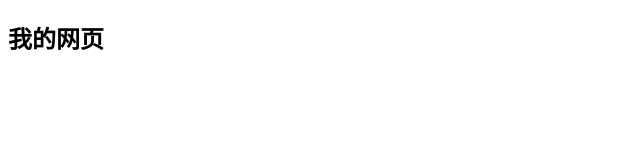
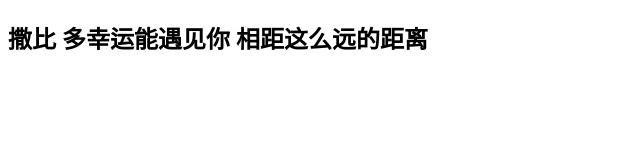
Before and after one commit to DouDouLi/DouDouLi.github.io, a plain HTML site: page index.html in a window 1280 px wide. Shown: the whole page, without its empty margins (0-640 px from the left). Drawn offline with Linux system fonts and the light colour scheme.

Commit message:
第二次提交

```diff
--- a/index.html
+++ b/index.html
@@ -5,6 +5,8 @@
 	<title>Document</title>
 </head>
 <body>
-	<h2>我的网页</h2>
+	<h2>撒比
+		多幸运能遇见你
+		相距这么远的距离</h2>
 </body>
 </html>
```
